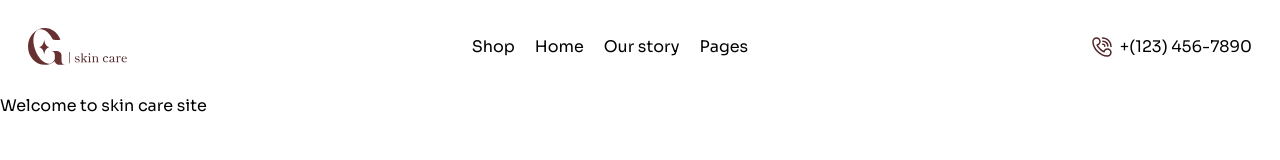
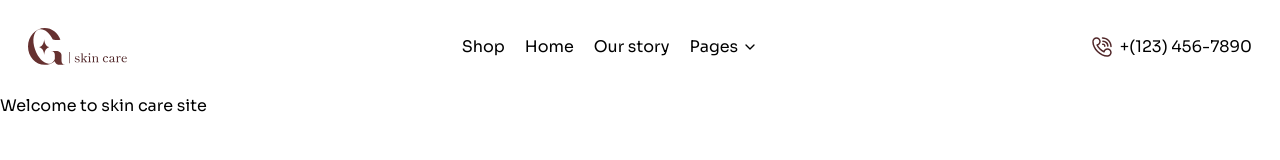
Before and after one commit to Raza118041/skincare, a Next.js app: page / in a window 1280 px wide. Shown: the top 160 px of the page. Built offline with nearby package versions, Linux system fonts and the light colour scheme.

Commit message:
add dropdown on pages link

```diff
--- a/src/app/components/navbar/navbar.tsx
+++ b/src/app/components/navbar/navbar.tsx
@@ -1,16 +1,27 @@
+"use client"
 import Image from 'next/image'
-import React from 'react'
+import React, { useState } from 'react'
 import G from "../../../../public/Images/G.svg"
 import phone from "../../../../public/Images/phone.svg"
 import Link from 'next/link'
+import { ChevronDown } from 'lucide-react'
 
 const Navbar = () => {
+    const [dropdown, setDropdown] = useState(false)
     const navLinks = [
         { name: "Shop", path: "/shop" },
         { name: "Home", path: "/" },
-        { name: "Our story", path: "/ourstory" },
-        { name: "Pages", path: "/" },
+        { name: "Our story", path: "/ourstory" }
     ]
+
+const dropdownLinks = [
+    {name: "About", path: "/about"},
+    {name: "Service Detail", path: "/servicedetail"},
+    {name: "Contact", path: "/contact"},
+
+]
+
+
     return (
         <div className='w-full bg-white flex justify-between items-center p-7'>
             <div>
@@ -25,6 +36,29 @@ const Navbar = () => {
                 {navLinks.map((link, index) => (
                     <Link key={index} href={link.path}>{link.name}</Link>
                 ))}
+                <div
+                    className="relative"
+                    onMouseEnter={() => setDropdown(true)}
+                    onMouseLeave={() => setDropdown(false)}
+                >
+                    <div className="flex items-center gap-1 cursor-pointer">
+                        <span>Pages</span>
+                        <ChevronDown size={16} />
+                    </div>
+                    {dropdown && (
+                        <div className="absolute top-full left-0 bg-white shadow-md rounded-md py-2 w-40 z-10">
+                            {dropdownLinks.map((link, index) => (
+                                <Link
+                                    key={index}
+                                    href={link.path}
+                                    className="block px-4 py-2 hover:underline underline-offset-4"
+                                >
+                                    {link.name}
+                                </Link>
+                            ))}
+                        </div>
+                    )}
+                </div>
             </div>
             <div className='flex items-center gap-2'>
                 <Image
```
Also changed, not shown: package.json (+7 -6 lines), 1 other file (tests, documents, lock files or other folders).
